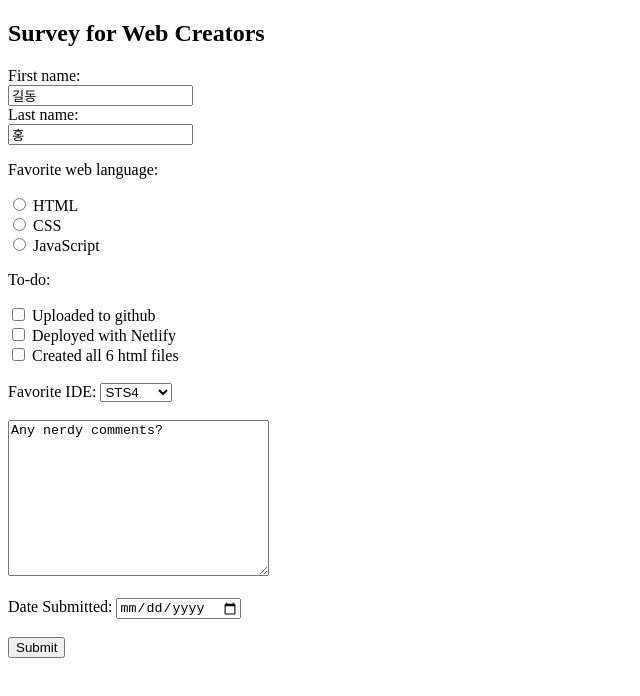
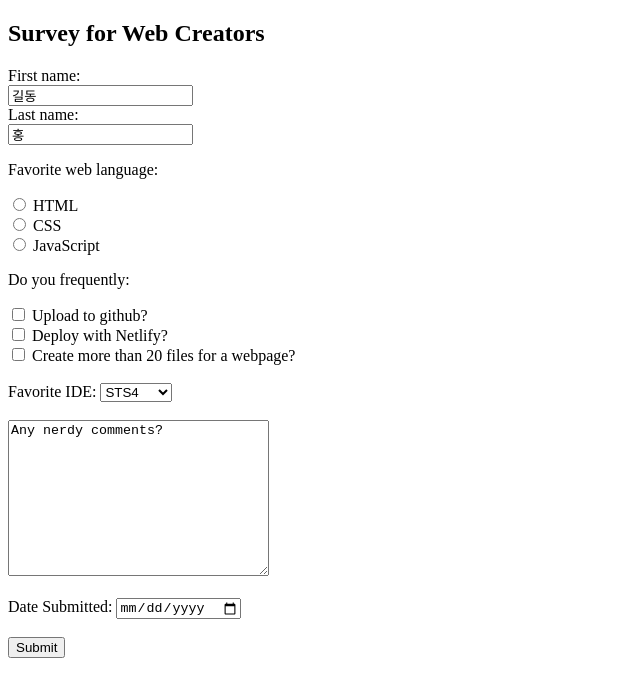
Before and after one commit to habinbea/NetlifyBootstrap, a plain HTML site: page form.html in a window 1280 px wide. Shown: the whole page, without its empty margins (0-640 px from the left). Drawn offline with Linux system fonts and the light colour scheme.

Commit message:
updated form.html again

```diff
--- a/form.html
+++ b/form.html
@@ -25,13 +25,14 @@
         value="JavaScript"
       />
       <label for="javascript">JavaScript</label><br />
-      <p>To-do:</p>
+      <p>Do you frequently:</p>
       <input type="checkbox" id="task1" name="task1" value="Github" />
-      <label for="task1">Uploaded to github</label><br />
+      <label for="task1">Upload to github?</label><br />
       <input type="checkbox" id="task2" name="task2" value="Netlify" />
-      <label for="task2">Deployed with Netlify</label><br />
+      <label for="task2">Deploy with Netlify?</label><br />
       <input type="checkbox" id="task3" name="task3" value="Files" />
-      <label for="task3">Created all 6 html files</label><br /><br />
+      <label for="task3">Create more than 20 files for a webpage?</label
+      ><br /><br />
       <label for="IDE">Favorite IDE:</label>
       <select id="IDE" name="IDE">
         <option value="STS4">STS4</option>
```
